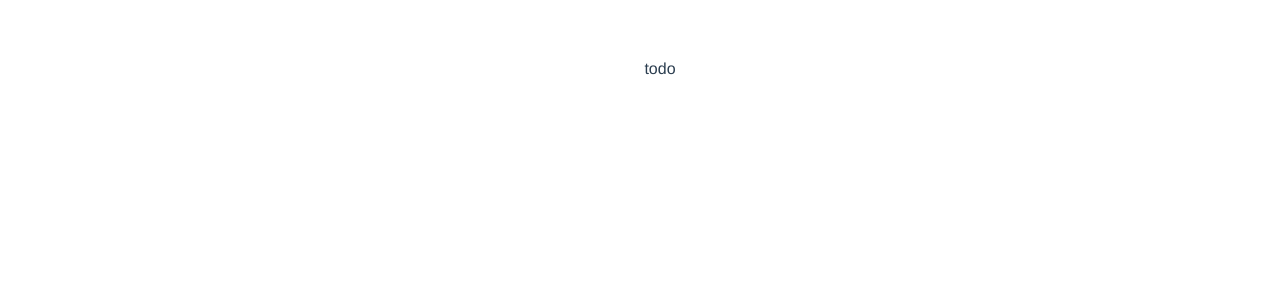
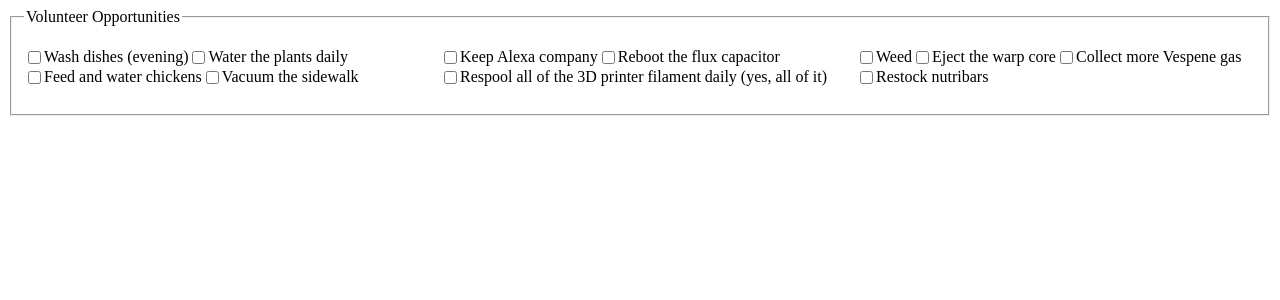
Before and after one commit to codeforlansing/cityzen-client-vue, a Vue app: page / in a window 1280 px wide. Shown: the top 300 px of the page. Built offline with nearby package versions, Linux system fonts and the light colour scheme.

Commit message:
Render tasks as 3-column set of checkboxes

```diff
--- a/src/App.vue
+++ b/src/App.vue
@@ -9,30 +9,81 @@ import Vue from 'vue'
 import TaskList from './components/TaskList.vue'
 
 export default Vue.extend({
-  name: 'VolunteerTasks',
+  name: 'App',
   components: {
     TaskList
   },
   data () {
     return {
-      tasks: [{
-        taskId: '12345',
-        name: 'todo',
-        description: 'longer explanation of thing',
-        status: 'todo'
-      }]
+      tasks: [
+        {
+          taskId: '11111',
+          name: 'Wash dishes (evening)',
+          description: '',
+          status: 'todo'
+        },
+        {
+          taskId: '22222',
+          name: 'Water the plants daily',
+          description: '',
+          status: 'todo'
+        },
+        {
+          taskId: '33333',
+          name: 'Feed and water chickens',
+          description: '',
+          status: 'todo'
+        },
+        {
+          taskId: '44444',
+          name: 'Vacuum the sidewalk',
+          description: '',
+          status: 'todo'
+        },
+        {
+          taskId: '55555',
+          name: 'Keep Alexa company',
+          description: '',
+          status: 'todo'
+        },
+        {
+          taskId: '66666',
+          name: 'Reboot the flux capacitor',
+          description: '',
+          status: 'todo'
+        },
+        {
+          taskId: '77777',
+          name: 'Respool all of the 3D printer filament daily (yes, all of it)',
+          description: '',
+          status: 'todo'
+        },
+        {
+          taskId: '88888',
+          name: 'Weed',
+          description: '',
+          status: 'todo'
+        },
+        {
+          taskId: '99999',
+          name: 'Eject the warp core',
+          description: '',
+          status: 'todo'
+        },
+        {
+          taskId: '00000',
+          name: 'Collect more Vespene gas',
+          description: '',
+          status: 'todo'
+        },
+        {
+          taskId: 'aaaaa',
+          name: 'Restock nutribars',
+          description: 'Spread one scoop of feed outside of coop',
+          status: 'todo'
+        }
+      ]
     }
   }
 })
 </script>
-
-<style>
-.cfl-volunteer-tasks {
-  font-family: Avenir, Helvetica, Arial, sans-serif;
-  -webkit-font-smoothing: antialiased;
-  -moz-osx-font-smoothing: grayscale;
-  text-align: center;
-  color: #2c3e50;
-  margin-top: 60px;
-}
-</style>
--- a/src/components/TaskList.vue
+++ b/src/components/TaskList.vue
@@ -1,9 +1,20 @@
 <template>
-  <div class="cfl-task-list">
-    <ol>
-      <li v-for="task in tasks" :key="task.taskId">{{ task.name }}</li>
-    </ol>
-  </div>
+  <fieldset class="cfl-task-list">
+    <legend>Volunteer Opportunities</legend>
+    <ul>
+      <li v-for="task in tasks" :key="task.taskId">
+        <div>
+          <input
+            type="checkbox"
+            :id="task.taskId"
+            :value="task.taskId"
+            v-model="checkedTaskIds"
+          >
+          <label :for="task.taskId">{{ task.name }}</label>
+        </div>
+      </li>
+    </ul>
+  </fieldset>
 </template>
 
 <script lang="ts">
@@ -17,26 +28,28 @@ export default Vue.extend({
       type: Array as PropType<Array<Task>>,
       required: true
     }
+  },
+  data () {
+    return {
+      checkedTaskIds: []
+    }
   }
 })
 </script>
 
 <style>
-.cfl-task-list h3 {
-  margin: 40px 0 0;
+.cfl-task-list > ul {
+  columns: 12rem 3;
+  list-style: none;
+  padding-inline-start: 0;
 }
 
-.cfl-task-list ul {
-  list-style-type: none;
-  padding: 0;
+.cfl-task-list > ul > li {
+  display: inline-block;
 }
 
-.cfl-task-list li {
-  display: inline-block;
-  margin: 0 10px;
-}
-
-.cfl-task-list a {
-  color: #42b983;
+.cfl-task-list > ul > li > div {
+  display: flex;
+  align-items: flex-start;
 }
 </style>
```
